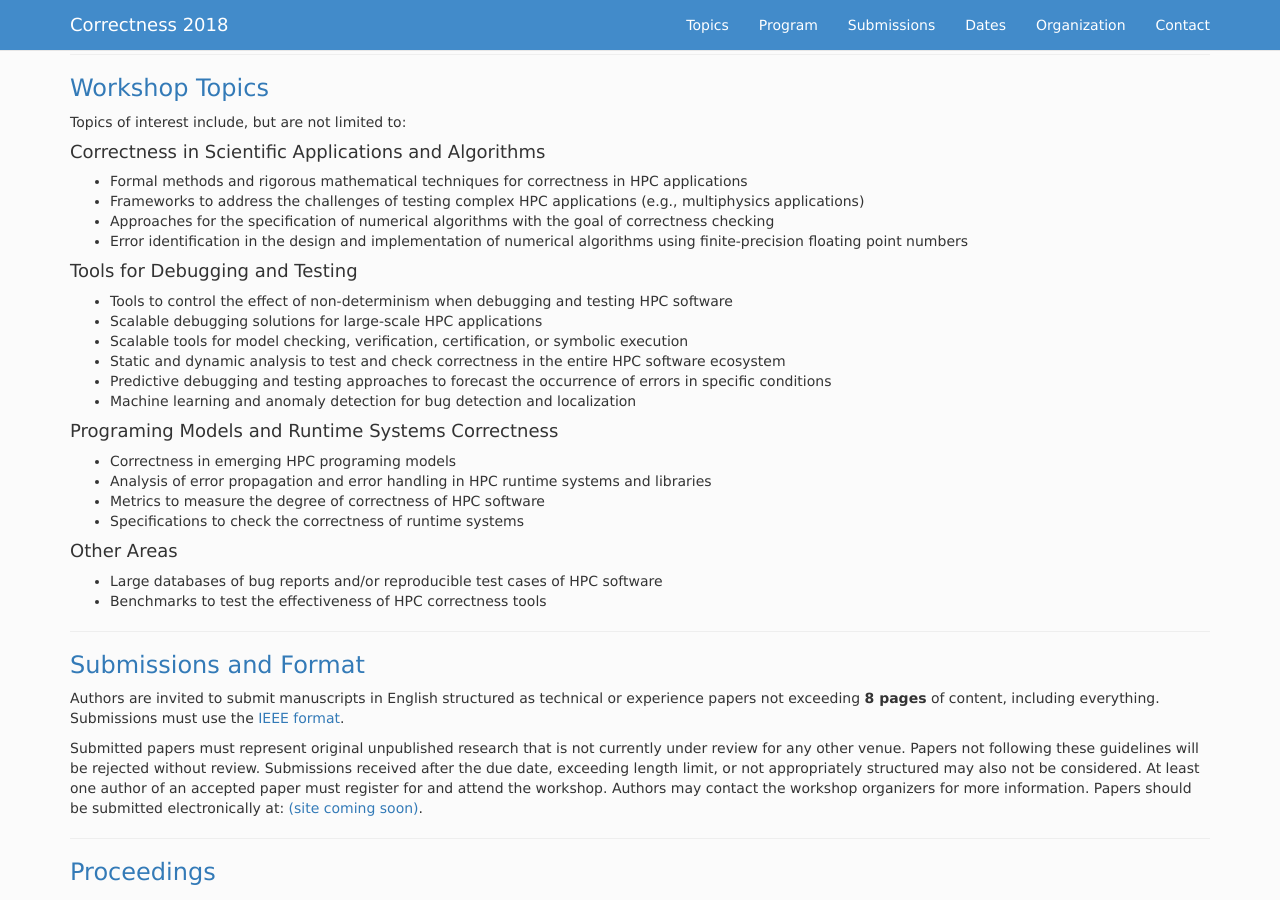
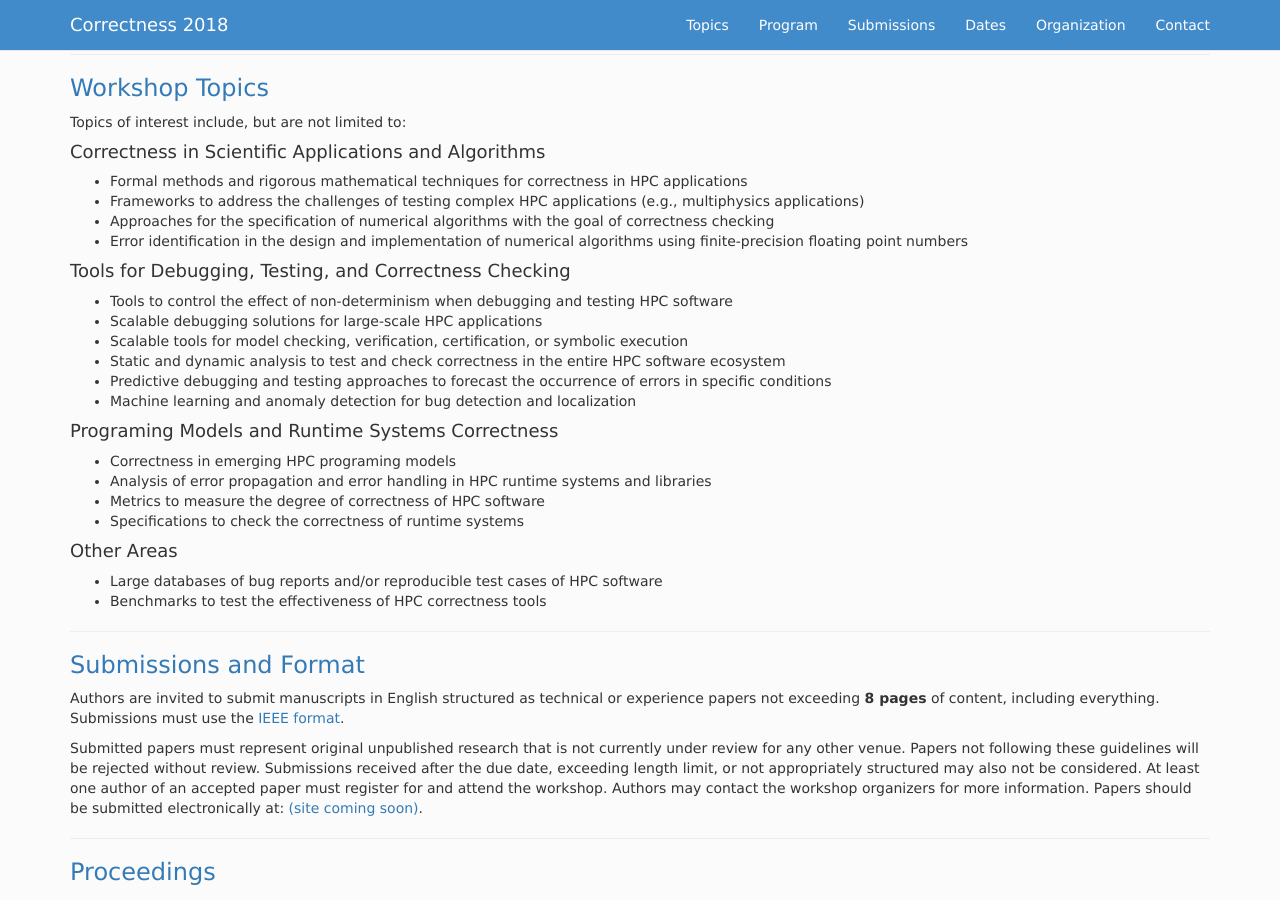
Before and after one commit to correctness-workshop/2018, a Jekyll site: the page built from index.md, in a window 1280 px wide and 900 px high, scrolled down 693 px. Built offline with Jekyll 4.4.1, drawn with Linux system fonts in a browser that asks for light colours; nearby versions of some CDN libraries; the list of posts is cut into pages by our own code.

Commit message:
Update index.md

```diff
--- a/index.md
+++ b/index.md
@@ -43,7 +43,7 @@ Topics of interest include, but are not limited to:
 * Approaches for the specification of numerical algorithms with the goal of correctness checking
 * Error identification in the design and implementation of numerical algorithms using finite-precision floating point numbers
 
-#### Tools for Debugging and Testing
+#### Tools for Debugging, Testing, and Correctness Checking
 * Tools to control the effect of non-determinism when debugging and testing HPC software
 * Scalable debugging solutions for large-scale HPC applications
 * Scalable tools for model checking, verification, certification, or symbolic execution
```
